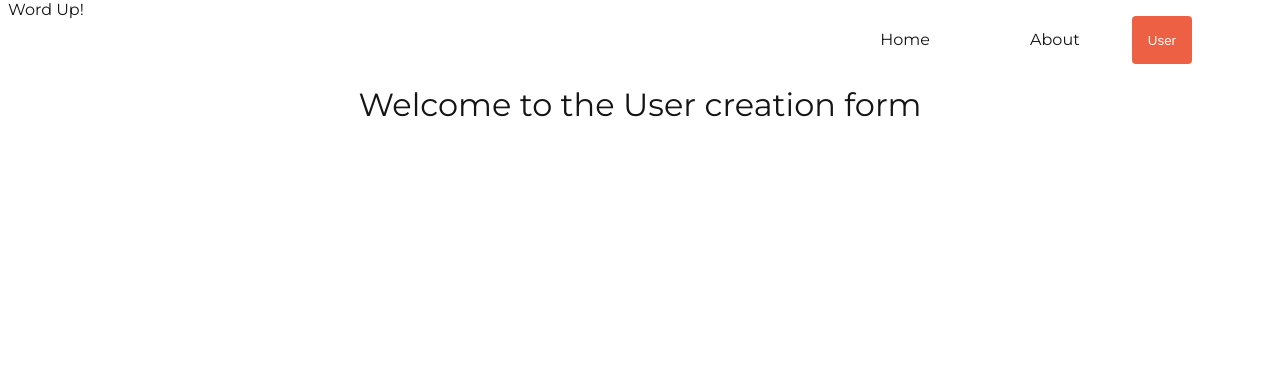
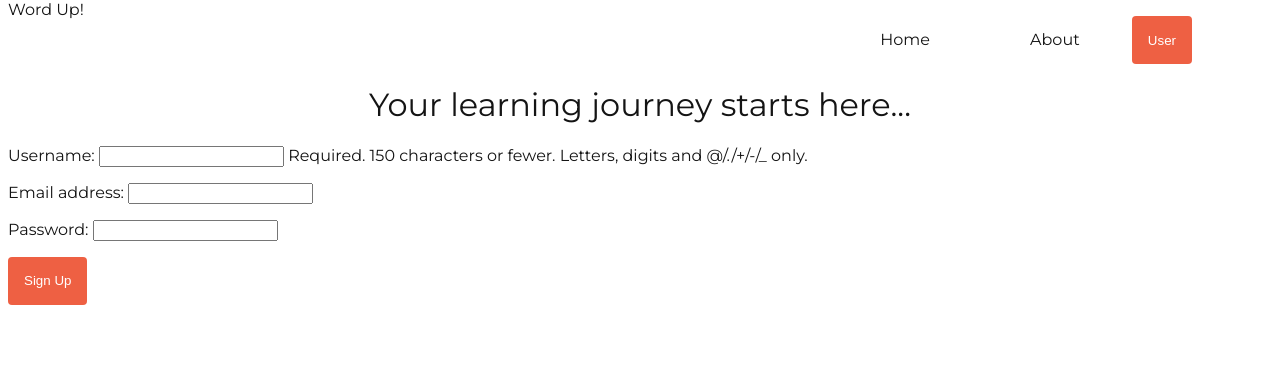
Before and after one commit to WunschK/VocabelTrainer, a Django app: page /accounts/signup in a window 1280 px wide. Shown: the top 368 px of the page. Run offline with Django 4.2, Linux system fonts and the light colour scheme.

Commit message:
add user registration

```diff
--- a/VocabTrainer/admin.py
+++ b/VocabTrainer/admin.py
@@ -1,5 +1,5 @@
 from django.contrib import admin
-from .models import AbstractWord, Language, Word
+from .models import AbstractWord, Language, Word, CustomUser
 # Register your models here.
 
 
@@ -7,3 +7,4 @@ from .models import AbstractWord, Language, Word
 admin.site.register(AbstractWord)
 admin.site.register(Word)
 admin.site.register(Language)
+admin.site.register(CustomUser)
--- a/VocabTrainer/forms.py
+++ b/VocabTrainer/forms.py
@@ -1,5 +1,5 @@
 from django import forms
-from .models import Word
+from .models import Word, CustomUser
 
 
 class AnswerWord(forms.Form):
@@ -8,3 +8,9 @@ class AnswerWord(forms.Form):
 
 class CSVUploadForm(forms.Form):
     csv_file = forms.FileField()
+
+class SignUpForm(forms.ModelForm):
+    class Meta:
+        model = CustomUser
+        fields = ['username', 'email', 'password']  # You can add more fields as needed
+        widgets = {'password': forms.PasswordInput(), }
--- a/VocabTrainer/models.py
+++ b/VocabTrainer/models.py
@@ -1,3 +1,4 @@
+from django.contrib.auth.models import AbstractUser, Group, Permission
 from django.db import models
 
 # Create your models here.
@@ -39,4 +40,38 @@ class Word(models.Model):
         return f'{self.word}, {self.language}, {self.text}, {self.definition}, {self.learned}'
 
 
-# Somehow I need to store the words that users already mastered and take them out of the db for that user.
+# Somehow I need to store the words that users already mastered and take them out of the db for that user
+class CustomPermission(Permission):
+    # Define your custom fields here
+
+    class Meta:
+        proxy = True
+
+class CustomGroup(Group):
+    # Define your custom fields here
+
+    class Meta:
+        proxy = True
+class CustomUser(AbstractUser):
+    class Meta:
+        verbose_name = 'Custom User'
+        verbose_name_plural = 'Custom Users'
+
+    groups = models.ManyToManyField(
+        CustomGroup,
+        verbose_name='groups',
+        blank=True,
+        help_text='The groups this user belongs to.',
+        related_name='custom_user_groups'  # Unique related name
+    )
+    user_permissions = models.ManyToManyField(
+        CustomPermission,
+        verbose_name='user permissions',
+        blank=True,
+        help_text='Specific permissions for this user.',
+        related_name='custom_user_permissions'  # Unique related name
+    )
+
+class UserProfile(models.Model):
+    user = models.OneToOneField(CustomUser, on_delete=models.CASCADE)
+    learned_words = models.ManyToManyField('Word')
--- a/VocabTrainer/static/css/style.css
+++ b/VocabTrainer/static/css/style.css
@@ -33,7 +33,7 @@ c:hover
 
 
 :root {
-    --background: rgb(255,247,246);
+    --background: rgb(255,230,215);
     --accent: rgb(247,141,167);
     --highlight: rgb(238,96,67);
     --text: rgb(20,20,20);
@@ -64,9 +64,11 @@ button:hover{
 }
 
 body{
-    font-family: "Montserrat", sans-serif;
+
     background:white;
     color: var(--text);
+    font-family: "Montserrat", sans-serif;
+
 }
 
 div.card{
@@ -86,8 +88,9 @@ div.overview-container{
 }
 
 div.overview{
-    grid-column: 2;
-    padding: 3rem 25rem;
+    margin: auto;
+    text-align: center;
+    width: 66%;
 }
 div.overview:nth-child(odd) {
     background: var(--background);
--- a/VocabTrainer/templates/index.html
+++ b/VocabTrainer/templates/index.html
@@ -20,10 +20,9 @@
             {% endfor %}
         </ul>
         </div>
-        <div class="overview">Here news will appear ... i.e. supported languages, new words added, how many customers.
-        </div>
 
         <div class="overview">
+            <h2>Learning languages broadens your mind!</h2>
             Lorem ipsum dolor sit amet, consetetur sadipscing elitr, sed diam nonumy eirmod tempor invidunt ut labore et dolore magna aliquyam erat, sed diam voluptua. At vero eos et accusam et justo duo dolores et ea rebum. Stet clita kasd gubergren, no sea takimata sanctus est Lorem ipsum dolor sit amet. Lorem ipsum dolor sit amet, consetetur sadipscing elitr, sed diam nonumy eirmod tempor invidunt ut labore et dolore magna aliquyam erat, sed diam voluptua. At vero eos et accusam et justo duo dolores et ea rebum. Stet clita kasd gubergren, no sea takimata sanctus est Lorem ipsum dolor sit amet.
         </div>
     </div>
--- a/VocabTrainer/templates/new_user.html
+++ b/VocabTrainer/templates/new_user.html
@@ -1,6 +1,12 @@
 {%  extends 'base.html' %}
 
 {% block content %}
-<h1>Welcome to the User creation form</h1>
+<h1>Your learning journey starts here...</h1>
+
+    <form method="post">
+    {% csrf_token %}
+    {{ form.as_p }}
+    <button type="Submit">Sign Up</button>
+    </form>
 
 {% endblock %}
--- a/VocabTrainer/urls.py
+++ b/VocabTrainer/urls.py
@@ -1,4 +1,4 @@
-from VocabTrainer.views import IndexView, LanguageWordListView, WordListView, WordFormView, LanguageList, RegisterFormView, UserProfileView, UploadCSVView
+from VocabTrainer.views import IndexView, LanguageWordListView, WordListView, WordFormView, LanguageList, SignUpView, UserProfileView, UploadCSVView
 from django.urls import include,path
 from django.conf import settings
 from django.conf.urls.static import static
@@ -11,7 +11,7 @@ urlpatterns = [
     path('word-list/<str:language>/', LanguageWordListView.as_view(), name='lang-word-list-view'),
     path('word-list/<str:language>/<int:pk>', WordFormView.as_view(), name='word-form'),
     path('languages', LanguageList.as_view(), name='language-list'),
-    path('accounts/signup', RegisterFormView.as_view(), name='register'),
+    path('accounts/signup', SignUpView.as_view(), name='register'),
     path('accounts/profile/<int:pk>/', UserProfileView.as_view(), name='profile'),
     path('upload_csv', UploadCSVView.as_view(), name='upload-csv')
     ]
--- a/VocabTrainer/utils.py
+++ b/VocabTrainer/utils.py
@@ -18,3 +18,7 @@ def process_csv_file(csv_file):
         language_indonesian = Language.objects.get_or_create(name='Bahasa Indonesia')[0]
         if not Word.objects.filter(word=abstract_word, language=language_indonesian).exists():
             Word.objects.create(word=abstract_word, language=language_indonesian, text=row['Bahasa Indonesia Word'])
+
+
+def get_unlearned_words():
+    pass
--- a/VocabTrainer/views.py
+++ b/VocabTrainer/views.py
@@ -7,7 +7,7 @@ from django.contrib.auth.models import User
 from django.contrib.auth.mixins import LoginRequiredMixin
 from django.urls import reverse, reverse_lazy
 from django.views.generic import TemplateView, ListView, DetailView, FormView, View
-from .forms import AnswerWord, CSVUploadForm
+from .forms import AnswerWord, CSVUploadForm, SignUpForm
 from .models import AbstractWord, Language, Word
 from .utils import process_csv_file
 import random
@@ -79,22 +79,22 @@ class UserProfileView(DetailView):
         return context
 
 
-class RegisterFormView(FormView):
-    form_class = UserCreationForm
-    template_name = 'new_user.html'
-    success_url = None
+class SignUpView(FormView):
+    template_name = 'templates/new_user.html'
+    form_class = SignUpForm
+    success_url= 'None'
 
-    def get(self, request, *args, **kwargs):
-        if self.request.user.is_authenticated:
-            return HttpResponseRedirect(reverse('profile', kwargs={'pk':self.request.user.pk}))
-        return super().get(request, *args, **kwargs)
-    def form_valid(self, form):
-        user = form.save()
-        login(self.request, user)
-        return super().form_valid(form)
+    def get(self, request):
+        form = self.form_class()
+        return render(request, self.template_name, {'form': form})
 
-
-
+    def post(self, request):
+        form = self.form_class(request.POST)
+        if form.is_valid():
+            new_user = form.save(commit=False)
+            new_user.save()
+            return redirect('index')
+        return render(request, self.template_name, {'form': form})
 
 
 class WordFormView(FormView):
--- a/VocabelTrainer/settings.py
+++ b/VocabelTrainer/settings.py
@@ -104,6 +104,8 @@ AUTH_PASSWORD_VALIDATORS = [
 ]
 
 
+
+
 # Internationalization
 # https://docs.djangoproject.com/en/4.2/topics/i18n/
 
```
